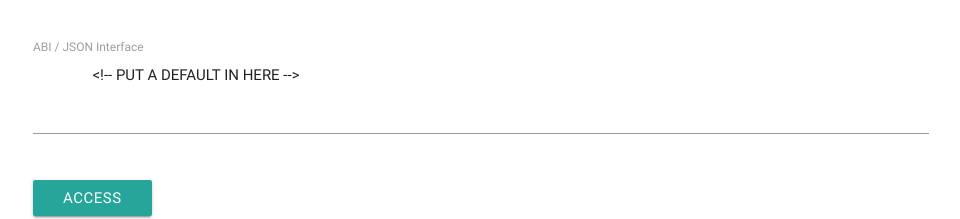
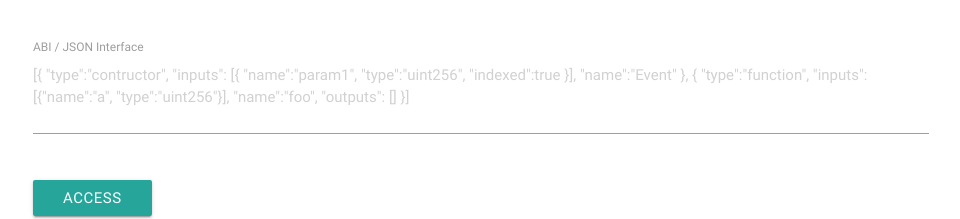
Before and after one commit to illinoisblockchain/dutch-auction-dapp, a website: page src/index.html in a window 1280 px wide. Shown: the part 278-497 px from the top of the page, without its empty margins (159-1119 px from the left). Drawn offline with nearby package versions, Linux system fonts and the light colour scheme.

Commit message:
tweak html

```diff
--- a/src/index.html
+++ b/src/index.html
@@ -31,9 +31,7 @@
           </div>
           <div class="row">
             <div class="input-field col s12">
-              <textarea id="access-abi-input" class="materialize-textarea" placeholder='[{ "type":"contructor", "inputs": [{ "name":"param1", "type":"uint256", "indexed":true }], "name":"Event" }, { "type":"function", "inputs": [{"name":"a", "type":"uint256"}], "name":"foo", "outputs": [] }]' required>
-                <!-- PUT A DEFAULT IN HERE -->
-              </textarea>
+              <textarea id="access-abi-input" class="materialize-textarea" placeholder='[{ "type":"contructor", "inputs": [{ "name":"param1", "type":"uint256", "indexed":true }], "name":"Event" }, { "type":"function", "inputs": [{"name":"a", "type":"uint256"}], "name":"foo", "outputs": [] }]' required></textarea>
               <label for="access-abi-input">ABI / JSON Interface</label>
             </div>
           </div>
```
